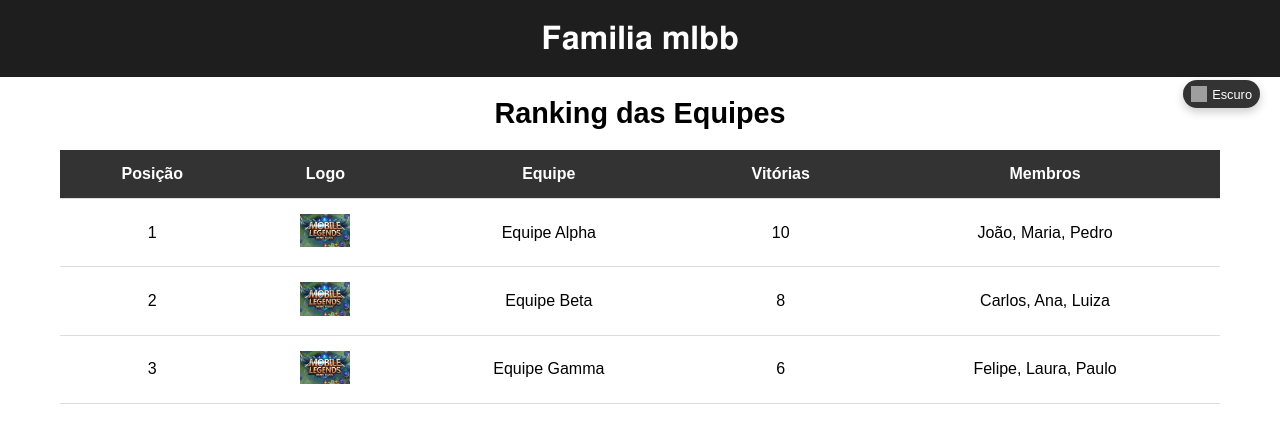
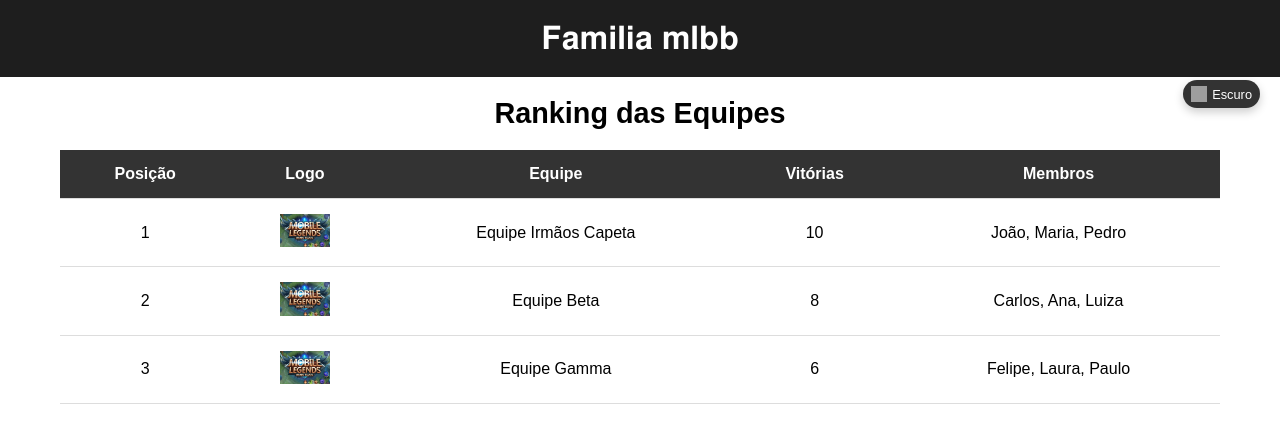
Before and after one commit to EiHero/mlbb, a plain HTML site: page index.html in a window 1280 px wide. Drawn offline with Linux system fonts and the light colour scheme.

Commit message:
Update index.html

```diff
--- a/index.html
+++ b/index.html
@@ -210,7 +210,7 @@
                 <tr>
                     <td>1</td>
                     <td><img class="team-logo" src="logo1.png" alt="Equipe 1"></td>
-                    <td>Equipe Alpha</td>
+                    <td>Equipe Irmãos Capeta</td>
                     <td>10</td>
                     <td>João, Maria, Pedro</td>
                 </tr>
```
